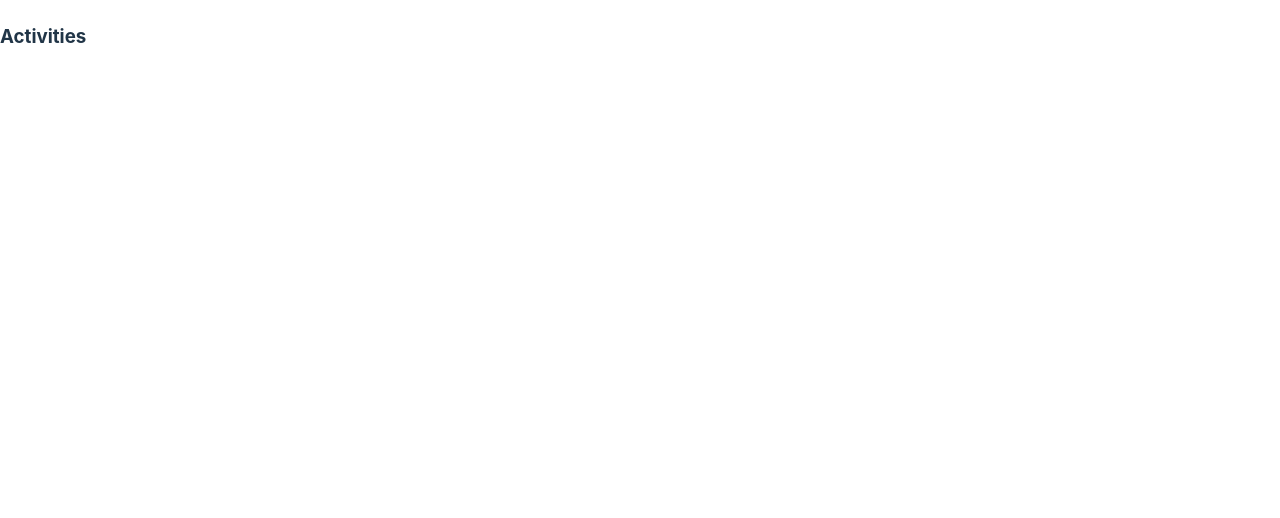
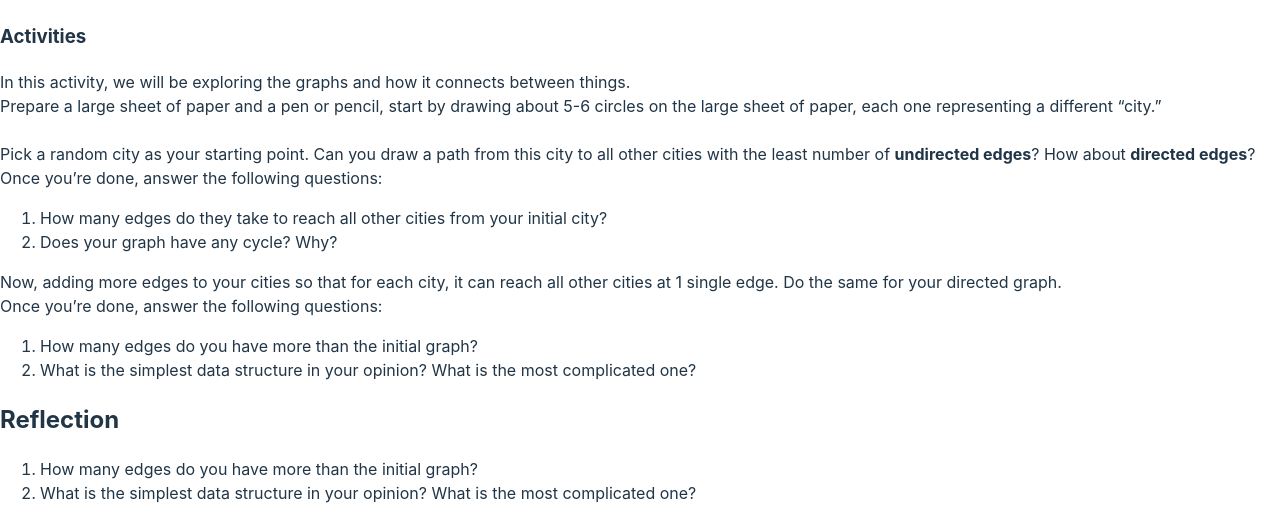
Before and after one commit to Nhat0924/Project-BJC, a React (Vite) app: page / in a window 1280 px wide. Shown: the part 5994-6512 px from the top of the page. Before the commit the page ends 6064 px from the top, so only its background shows below. Built offline with nearby package versions, Linux system fonts and the light colour scheme.

Commit message:
Add activity 5 and Reflection

```diff
--- a/src/App.jsx
+++ b/src/App.jsx
@@ -282,7 +282,32 @@ function App() {
             <section id="activities">
                 <h3>Activities</h3>
                 <p>
+                In this activity, we will be exploring the graphs and how it connects between things. <br></br>
+                Prepare a large sheet of paper and a pen or pencil, start by drawing about 5-6 circles on the large sheet of paper, each one representing a different “city.”
+                <br></br><br></br>
+                Pick a random city as your starting point. Can you draw a path from this city to all other cities with the least number of <b>undirected edges</b>? How about <b> directed edges</b>?<br></br>
+                Once you’re done, answer the following questions:
+                <ol>
+                    <li>How many edges do they take to reach all other cities from your initial city?</li>
+                    <li>Does your graph have any cycle? Why?</li>
+                </ol>
+                Now, adding more edges to your cities so that for each city, it can reach all other cities at 1 single edge. Do the same for your directed graph.<br></br>
+                Once you’re done, answer the following questions:
+                <ol>
+                    <li>How many edges do you have more than the initial graph?</li>
+                    <li>What is the simplest data structure in your opinion? What is the most complicated one?</li>
+                </ol>
+                </p>
+            </section>
 
+            {/* Reflection */}
+            <section id="activities">
+                <h2>Reflection</h2>
+                <p>
+                <ol>
+                    <li>How many edges do you have more than the initial graph?</li>
+                    <li>What is the simplest data structure in your opinion? What is the most complicated one?</li>
+                </ol>
                 </p>
             </section>
 
```
